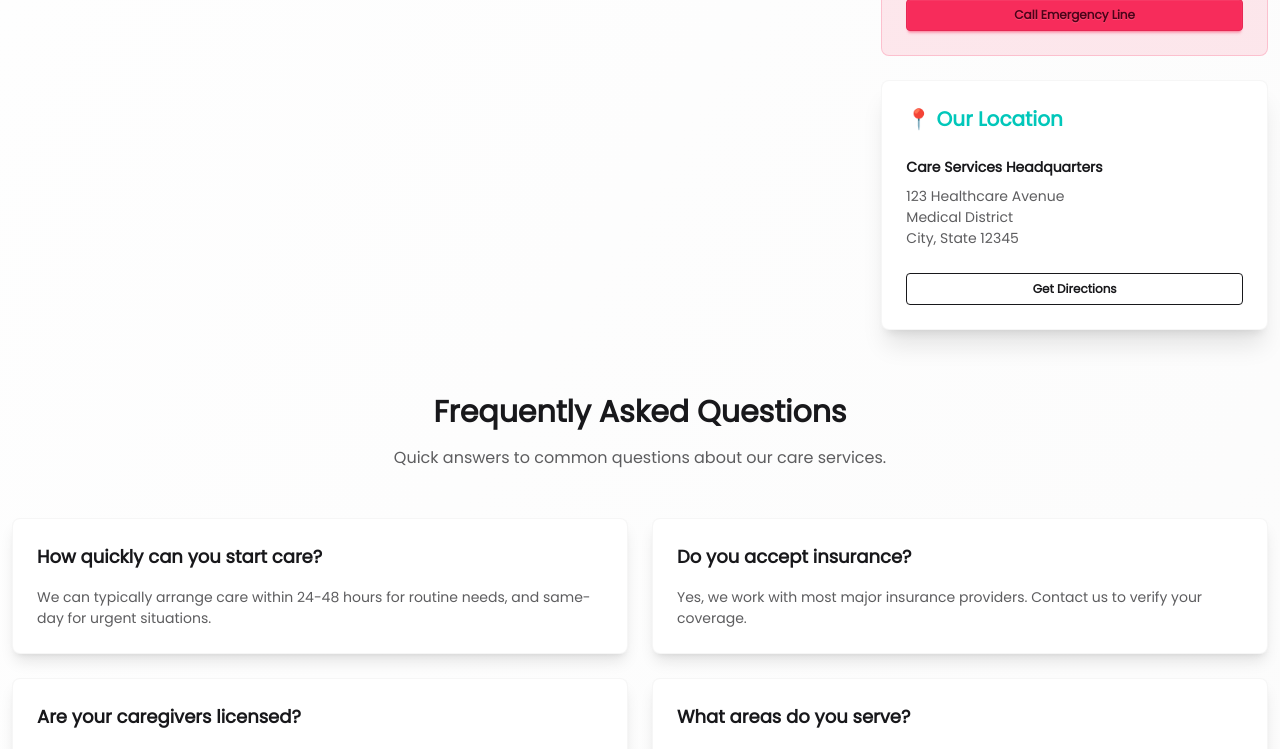
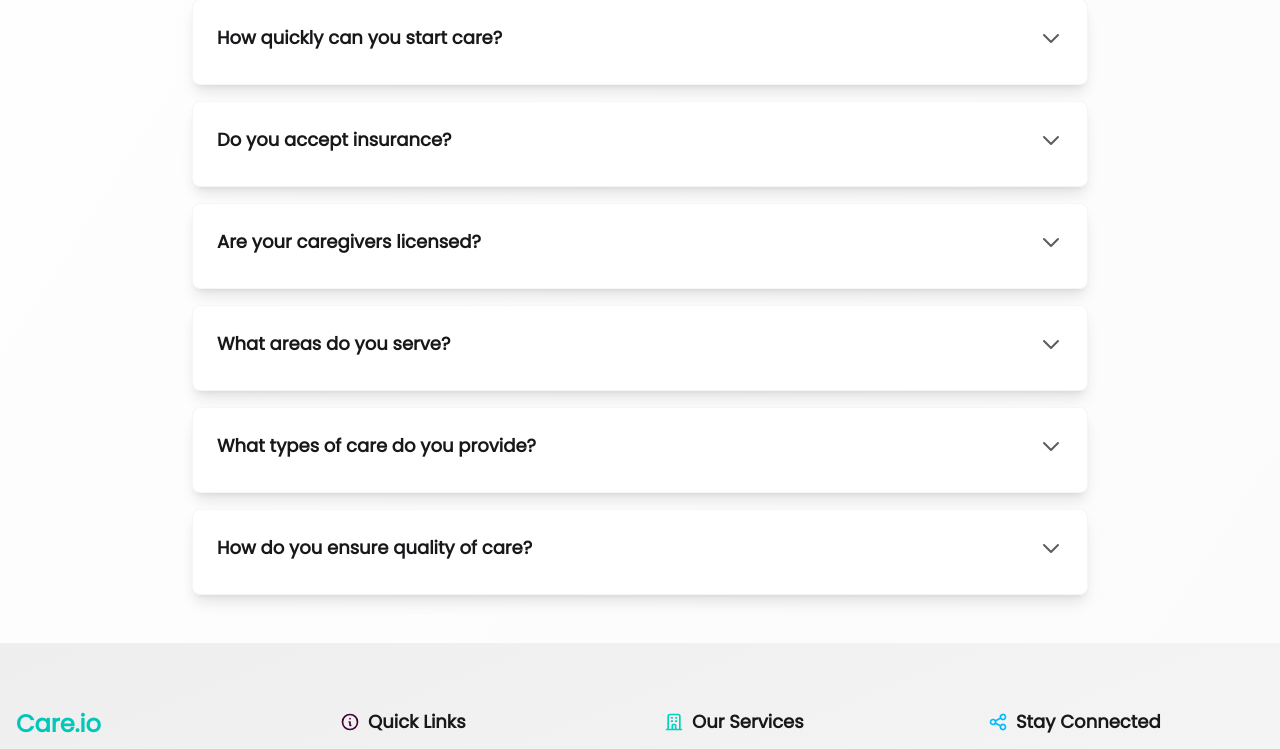
Before and after one commit to Shajidaa/care, a Next.js app: page /contact in a window 1280 px wide. Shown: the part 1340-2089 px from the top of the page. Built offline with nearby package versions, Linux system fonts and the light colour scheme; no server answers.

Commit message:
faq component make

```diff
--- a/src/app/contact/page.jsx
+++ b/src/app/contact/page.jsx
@@ -2,7 +2,13 @@
 import React, { useState } from "react";
 import Container from "@/components/common/Container";
 import Title from "@/components/Title";
-
+import {
+  HiOutlineEnvelope,
+  HiOutlinePhone,
+  HiOutlineChatBubbleLeftRight,
+  HiOutlineShieldExclamation,
+} from "react-icons/hi2";
+import FAQ from "@/components/common/FAQ";
 const ContactPage = () => {
   const [formData, setFormData] = useState({
     name: "",
@@ -11,7 +17,7 @@ const ContactPage = () => {
     serviceType: "",
     urgency: "",
     message: "",
-    preferredContact: "email"
+    preferredContact: "email",
   });
 
   const [isSubmitting, setIsSubmitting] = useState(false);
@@ -24,34 +30,54 @@ const ContactPage = () => {
     "Home Nursing",
     "Companion Care",
     "Respite Care",
-    "General Inquiry"
+    "General Inquiry",
   ];
 
   const urgencyLevels = [
     { value: "routine", label: "Routine (Within 48 hours)" },
     { value: "urgent", label: "Urgent (Within 24 hours)" },
-    { value: "emergency", label: "Emergency (Immediate)" }
+    { value: "emergency", label: "Emergency (Immediate)" },
   ];
 
   const contactMethods = [
-    { icon: "📧", title: "Email", value: "support@careservices.com", type: "email" },
-    { icon: "📞", title: "Phone", value: "+1 (555) 123-4567", type: "phone" },
-    { icon: "💬", title: "WhatsApp", value: "+1 (555) 123-4567", type: "whatsapp" },
-    { icon: "🏥", title: "Emergency", value: "+1 (555) 911-CARE", type: "emergency" }
+    {
+      icon: <HiOutlineEnvelope className="w-6 h-6" />,
+      title: "Email",
+      value: "support@careservices.com",
+      type: "email",
+    },
+    {
+      icon: <HiOutlinePhone className="w-6 h-6" />,
+      title: "Phone",
+      value: "+1 (555) 123-4567",
+      type: "phone",
+    },
+    {
+      icon: <HiOutlineChatBubbleLeftRight className="w-6 h-6" />,
+      title: "WhatsApp",
+      value: "+1 (555) 123-4567",
+      type: "whatsapp",
+    },
+    {
+      icon: <HiOutlineShieldExclamation className="w-6 h-6 text-red-600" />,
+      title: "Emergency",
+      value: "+1 (555) 911-CARE",
+      type: "emergency",
+    },
   ];
 
   const officeHours = [
     { day: "Monday - Friday", hours: "8:00 AM - 8:00 PM" },
     { day: "Saturday", hours: "9:00 AM - 6:00 PM" },
     { day: "Sunday", hours: "10:00 AM - 4:00 PM" },
-    { day: "Emergency Services", hours: "24/7 Available" }
+    { day: "Emergency Services", hours: "24/7 Available" },
   ];
 
   const handleInputChange = (e) => {
     const { name, value } = e.target;
-    setFormData(prev => ({
+    setFormData((prev) => ({
       ...prev,
-      [name]: value
+      [name]: value,
     }));
   };
 
@@ -61,7 +87,7 @@ const ContactPage = () => {
 
     // Simulate form submission
     try {
-      await new Promise(resolve => setTimeout(resolve, 2000));
+      await new Promise((resolve) => setTimeout(resolve, 2000));
       setSubmitStatus("success");
       setFormData({
         name: "",
@@ -70,7 +96,7 @@ const ContactPage = () => {
         serviceType: "",
         urgency: "",
         message: "",
-        preferredContact: "email"
+        preferredContact: "email",
       });
     } catch (error) {
       setSubmitStatus("error");
@@ -86,8 +112,9 @@ const ContactPage = () => {
         <div className="text-center mb-16">
           <Title>Contact Our Care Team</Title>
           <p className="text-lg text-base-content/70 max-w-3xl mx-auto mt-4">
-            We're here to help you find the right care solution. Whether you need immediate assistance
-            or want to learn more about our services, our dedicated team is ready to support you.
+            We&apos;re here to help you find the right care solution. Whether
+            you need immediate assistance or want to learn more about our
+            services, our dedicated team is ready to support you.
           </p>
         </div>
 
@@ -102,19 +129,44 @@ const ContactPage = () => {
 
                 {submitStatus === "success" && (
                   <div className="alert alert-success mb-6">
-                    <svg className="w-6 h-6" fill="none" stroke="currentColor" viewBox="0 0 24 24">
-                      <path strokeLinecap="round" strokeLinejoin="round" strokeWidth="2" d="M5 13l4 4L19 7"></path>
+                    <svg
+                      className="w-6 h-6"
+                      fill="none"
+                      stroke="currentColor"
+                      viewBox="0 0 24 24"
+                    >
+                      <path
+                        strokeLinecap="round"
+                        strokeLinejoin="round"
+                        strokeWidth="2"
+                        d="M5 13l4 4L19 7"
+                      ></path>
                     </svg>
-                    <span>Thank you! We'll get back to you within 24 hours.</span>
+                    <span>
+                      Thank you! We&apos;ll get back to you within 24 hours.
+                    </span>
                   </div>
                 )}
 
                 {submitStatus === "error" && (
                   <div className="alert alert-error mb-6">
-                    <svg className="w-6 h-6" fill="none" stroke="currentColor" viewBox="0 0 24 24">
-                      <path strokeLinecap="round" strokeLinejoin="round" strokeWidth="2" d="M6 18L18 6M6 6l12 12"></path>
+                    <svg
+                      className="w-6 h-6"
+                      fill="none"
+                      stroke="currentColor"
+                      viewBox="0 0 24 24"
+                    >
+                      <path
+                        strokeLinecap="round"
+                        strokeLinejoin="round"
+                        strokeWidth="2"
+                        d="M6 18L18 6M6 6l12 12"
+                      ></path>
                     </svg>
-                    <span>Something went wrong. Please try again or call us directly.</span>
+                    <span>
+                      Something went wrong. Please try again or call us
+                      directly.
+                    </span>
                   </div>
                 )}
 
@@ -123,7 +175,9 @@ const ContactPage = () => {
                   <div className="grid grid-cols-1 md:grid-cols-2 gap-4">
                     <div className="form-control">
                       <label className="label">
-                        <span className="label-text font-medium">Full Name *</span>
+                        <span className="label-text font-medium">
+                          Full Name *
+                        </span>
                       </label>
                       <input
                         type="text"
@@ -137,7 +191,9 @@ const ContactPage = () => {
                     </div>
                     <div className="form-control">
                       <label className="label">
-                        <span className="label-text font-medium">Email Address *</span>
+                        <span className="label-text font-medium">
+                          Email Address *
+                        </span>
                       </label>
                       <input
                         type="email"
@@ -155,7 +211,9 @@ const ContactPage = () => {
                   <div className="grid grid-cols-1 md:grid-cols-2 gap-4">
                     <div className="form-control">
                       <label className="label">
-                        <span className="label-text font-medium">Phone Number *</span>
+                        <span className="label-text font-medium">
+                          Phone Number *
+                        </span>
                       </label>
                       <input
                         type="tel"
@@ -169,7 +227,9 @@ const ContactPage = () => {
                     </div>
                     <div className="form-control">
                       <label className="label">
-                        <span className="label-text font-medium">Service Needed</span>
+                        <span className="label-text font-medium">
+                          Service Needed
+                        </span>
                       </label>
                       <select
                         name="serviceType"
@@ -191,7 +251,9 @@ const ContactPage = () => {
                   <div className="grid grid-cols-1 md:grid-cols-2 gap-4">
                     <div className="form-control">
                       <label className="label">
-                        <span className="label-text font-medium">Urgency Level</span>
+                        <span className="label-text font-medium">
+                          Urgency Level
+                        </span>
                       </label>
                       <select
                         name="urgency"
@@ -209,7 +271,9 @@ const ContactPage = () => {
                     </div>
                     <div className="form-control">
                       <label className="label">
-                        <span className="label-text font-medium">Preferred Contact Method</span>
+                        <span className="label-text font-medium">
+                          Preferred Contact Method
+                        </span>
                       </label>
                       <div className="flex gap-4 mt-2">
                         <label className="label cursor-pointer">
@@ -258,9 +322,11 @@ const ContactPage = () => {
                     <button
                       type="submit"
                       disabled={isSubmitting}
-                      className={`btn btn-primary btn-lg w-full ${isSubmitting ? 'loading' : ''}`}
+                      className={`btn btn-primary btn-lg w-full ${
+                        isSubmitting ? "loading" : ""
+                      }`}
                     >
-                      {isSubmitting ? 'Sending...' : 'Send Message'}
+                      {isSubmitting ? "Sending..." : "Send Message"}
                     </button>
                   </div>
                 </form>
@@ -278,7 +344,10 @@ const ContactPage = () => {
                 </h3>
                 <div className="space-y-4">
                   {contactMethods.map((method, index) => (
-                    <div key={index} className="flex items-center gap-4 p-3 rounded-lg hover:bg-base-200/50 transition-colors">
+                    <div
+                      key={index}
+                      className="flex items-center gap-4 p-3 rounded-lg hover:bg-base-200/50 transition-colors"
+                    >
                       <div className="text-2xl">{method.icon}</div>
                       <div>
                         <div className="font-semibold text-base-content">
@@ -302,7 +371,10 @@ const ContactPage = () => {
                 </h3>
                 <div className="space-y-3">
                   {officeHours.map((schedule, index) => (
-                    <div key={index} className="flex justify-between items-center py-2 border-b border-base-300/30 last:border-b-0">
+                    <div
+                      key={index}
+                      className="flex justify-between items-center py-2 border-b border-base-300/30 last:border-b-0"
+                    >
                       <span className="font-medium text-base-content">
                         {schedule.day}
                       </span>
@@ -314,95 +386,10 @@ const ContactPage = () => {
                 </div>
               </div>
             </div>
-
-            {/* Emergency Notice */}
-            <div className="card bg-error/10 border border-error/20">
-              <div className="card-body p-6">
-                <h3 className="card-title text-xl mb-4 text-error">
-                  🚨 Emergency Care
-                </h3>
-                <p className="text-base-content/80 mb-4">
-                  For immediate medical emergencies, call 911 first. For urgent care needs, contact our 24/7 emergency line.
-                </p>
-                <button className="btn btn-error btn-sm w-full">
-                  Call Emergency Line
-                </button>
-              </div>
-            </div>
-
-            {/* Location */}
-            <div className="card bg-base-100 shadow-xl border border-base-300/50">
-              <div className="card-body p-6">
-                <h3 className="card-title text-xl mb-4 text-primary">
-                  📍 Our Location
-                </h3>
-                <div className="space-y-2">
-                  <p className="text-base-content">
-                    <strong>Care Services Headquarters</strong>
-                  </p>
-                  <p className="text-base-content/70">
-                    123 Healthcare Avenue<br />
-                    Medical District<br />
-                    City, State 12345
-                  </p>
-                  <button className="btn btn-outline btn-sm mt-4 w-full">
-                    Get Directions
-                  </button>
-                </div>
-              </div>
-            </div>
           </div>
         </div>
 
-        {/* FAQ Section */}
-        <div className="mt-16">
-          <div className="text-center mb-12">
-            <h2 className="text-3xl font-bold text-base-content mb-4">
-              Frequently Asked Questions
-            </h2>
-            <p className="text-base-content/70 max-w-2xl mx-auto">
-              Quick answers to common questions about our care services.
-            </p>
-          </div>
-
-          <div className="grid grid-cols-1 md:grid-cols-2 gap-6">
-            <div className="card bg-base-100 shadow-lg border border-base-300/50">
-              <div className="card-body p-6">
-                <h3 className="font-semibold text-lg mb-2">How quickly can you start care?</h3>
-                <p className="text-base-content/70">
-                  We can typically arrange care within 24-48 hours for routine needs, and same-day for urgent situations.
-                </p>
-              </div>
-            </div>
-
-            <div className="card bg-base-100 shadow-lg border border-base-300/50">
-              <div className="card-body p-6">
-                <h3 className="font-semibold text-lg mb-2">Do you accept insurance?</h3>
-                <p className="text-base-content/70">
-                  Yes, we work with most major insurance providers. Contact us to verify your coverage.
-                </p>
-              </div>
-            </div>
-
-            <div className="card bg-base-100 shadow-lg border border-base-300/50">
-              <div className="card-body p-6">
-                <h3 className="font-semibold text-lg mb-2">Are your caregivers licensed?</h3>
-                <p className="text-base-content/70">
-                  All our caregivers are licensed, bonded, and undergo thorough background checks and training.
-                </p>
-              </div>
-            </div>
-
-            <div className="card bg-base-100 shadow-lg border border-base-300/50">
-              <div className="card-body p-6">
-                <h3 className="font-semibold text-lg mb-2">What areas do you serve?</h3>
-                <p className="text-base-content/70">
-                  We provide services throughout the metropolitan area. Contact us to confirm availability in your location.
-                </p>
-              </div>
-            </div>
-          </div>
-        </div>
+        <FAQ></FAQ>
       </Container>
     </div>
   );
--- /dev/null
+++ b/src/components/common/FAQ.jsx
@@ -0,0 +1,116 @@
+import React, { useState } from "react";
+
+const FAQ = () => {
+  const [openItems, setOpenItems] = useState({});
+
+  const faqData = [
+    {
+      id: 1,
+      question: "How quickly can you start care?",
+      answer: "We can typically arrange care within 24-48 hours for routine needs, and same-day for urgent situations."
+    },
+    {
+      id: 2,
+      question: "Do you accept insurance?",
+      answer: "Yes, we work with most major insurance providers. Contact us to verify your coverage."
+    },
+    {
+      id: 3,
+      question: "Are your caregivers licensed?",
+      answer: "All our caregivers are licensed, bonded, and undergo thorough background checks and training."
+    },
+    {
+      id: 4,
+      question: "What areas do you serve?",
+      answer: "We provide services throughout the metropolitan area. Contact us to confirm availability in your location."
+    },
+    {
+      id: 5,
+      question: "What types of care do you provide?",
+      answer: "We offer personal care, companionship, medication management, meal preparation, light housekeeping, and specialized care for conditions like dementia."
+    },
+    {
+      id: 6,
+      question: "How do you ensure quality of care?",
+      answer: "We conduct regular quality assessments, maintain open communication with families, and have a 24/7 support line for any concerns."
+    }
+  ];
+
+  const toggleItem = (id) => {
+    setOpenItems(prev => ({
+      ...prev,
+      [id]: !prev[id]
+    }));
+  };
+
+  return (
+    <div>
+      {/* FAQ Section */}
+      <div className="mt-16">
+        <div className="text-center mb-12">
+          <h2 className="text-3xl font-bold text-base-content mb-4">
+            Frequently Asked Questions
+          </h2>
+          <p className="text-base-content/70 max-w-2xl mx-auto">
+            Quick answers to common questions about our care services.
+          </p>
+        </div>
+
+        <div className="max-w-4xl mx-auto space-y-4">
+          {faqData.map((item) => (
+            <div
+              key={item.id}
+              className="card bg-base-100 shadow-lg border border-base-300/50 overflow-hidden transition-all duration-300 hover:shadow-xl"
+            >
+              <div
+                className="card-body p-0 cursor-pointer"
+                onClick={() => toggleItem(item.id)}
+              >
+                <div className="flex items-center justify-between p-6 hover:bg-base-200/50 transition-colors duration-200">
+                  <h3 className="font-semibold text-lg text-base-content pr-4">
+                    {item.question}
+                  </h3>
+                  <div className="flex-shrink-0">
+                    <svg
+                      className={`w-6 h-6 text-base-content/70 transition-transform duration-300 ${
+                        openItems[item.id] ? 'rotate-180' : ''
+                      }`}
+                      fill="none"
+                      stroke="currentColor"
+                      viewBox="0 0 24 24"
+                    >
+                      <path
+                        strokeLinecap="round"
+                        strokeLinejoin="round"
+                        strokeWidth={2}
+                        d="M19 9l-7 7-7-7"
+                      />
+                    </svg>
+                  </div>
+                </div>
+
+                <div
+                  className={`overflow-hidden transition-all duration-300 ease-in-out ${
+                    openItems[item.id]
+                      ? 'max-h-96 opacity-100'
+                      : 'max-h-0 opacity-0'
+                  }`}
+                >
+                  <div className="px-6 pb-6">
+                    <div className="border-t border-base-300/50 pt-4">
+                      <p className="text-base-content/70 leading-relaxed">
+                        {item.answer}
+                      </p>
+                    </div>
+                  </div>
+                </div>
+              </div>
+            </div>
+          ))}
+        </div>
+      </div>
+    </div>
+  );
+};
+
+export default FAQ;
```
